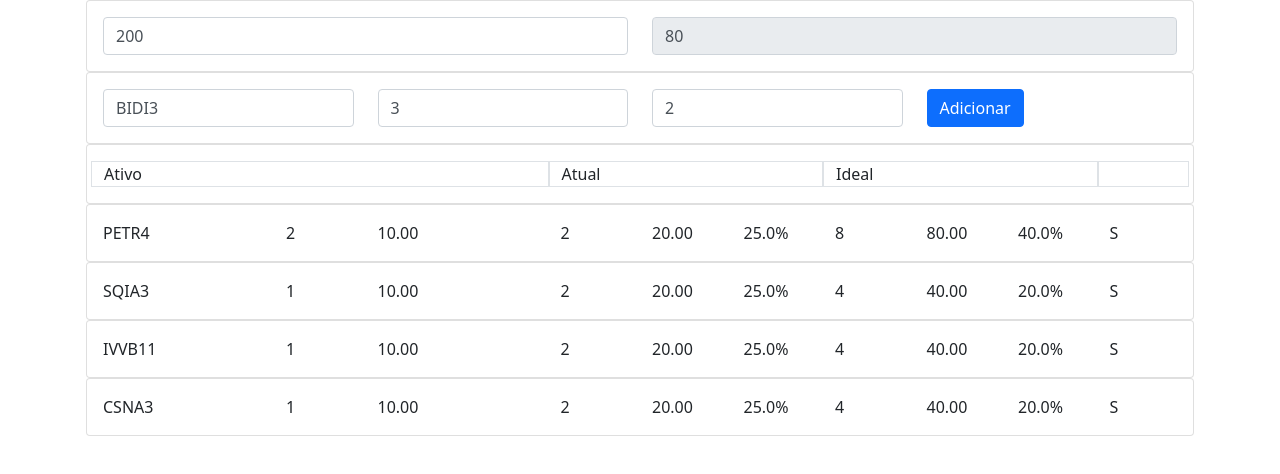
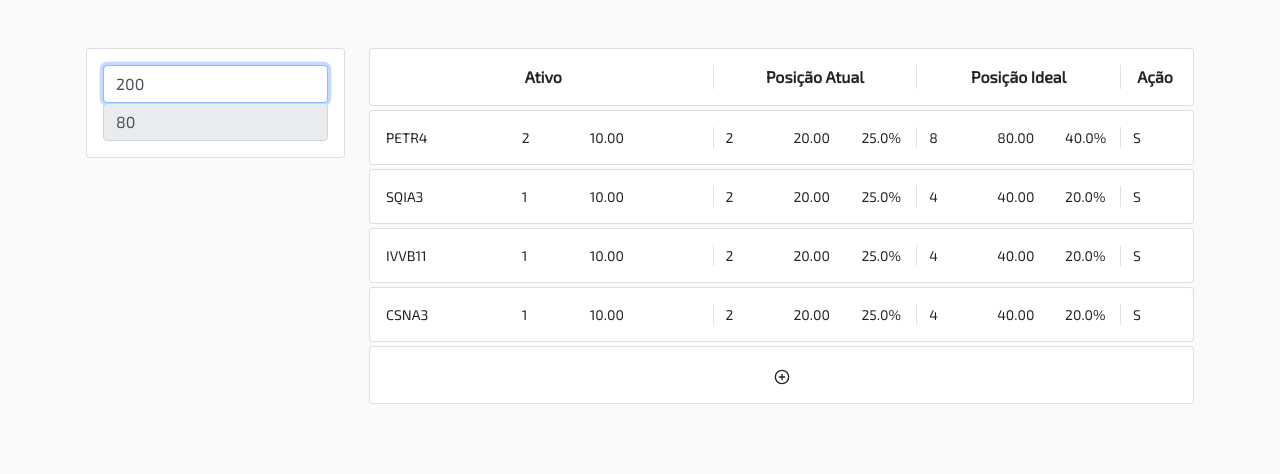
Before and after one commit to danjsillva/planilhapit-web, a React (Create React App) app: page / in a window 1280 px wide. Shown: the top 474 px of the page. Built offline with nearby package versions, Linux system fonts and the light colour scheme; the HTML template or start-up script is replaced by a standard one.

Commit message:
feat: adicionado estilos tabelas e modal

```diff
--- a/package.json
+++ b/package.json
@@ -9,6 +9,7 @@
     "axios": "^0.19.2",
     "react": "^16.13.1",
     "react-dom": "^16.13.1",
+    "react-icons": "^3.10.0",
     "react-scripts": "3.4.1",
     "recoil": "^0.0.8"
   },
--- a/src/App.js
+++ b/src/App.js
@@ -4,12 +4,21 @@
 import AssetForm from './components/AssetForm'
 import AssetsTable from './components/AssetsTable'
 
+import './style.css'
+
 const App = () => {
   return (
     <RecoilRoot>
-      <AssetForm />
-
-      <AssetsTable />
+      <div className="container">
+        <div className="row mt-5">
+          <div className="col-3">
+            <AssetForm />
+          </div>
+          <div className="col-9">
+            <AssetsTable />
+          </div>
+        </div>
+      </div>
     </RecoilRoot>
   );
 }
--- a/src/components/AssetForm.js
+++ b/src/components/AssetForm.js
@@ -19,37 +19,16 @@
     }
 
     return (
-        <div className="container">
+        <div className="">
             <div className="card card-body">
                 <div className="row">
-                    <div className="col">
-                        <input value={saldo} onChange={e => setSaldo(e.target.value)} className="form-control" />
+                    <div className="col-12">
+                        <input value={saldo} onChange={e => setSaldo(e.target.value)} className="form-control" autoFocus />
                     </div>
-                    <div className="col">
+                    <div className="col-12">
                         <input value={acoes.reduce((total, acao) => total + (acao.preco * acao.quant), 0)} className="form-control" readOnly />
                     </div>
                 </div>
-
-
-            </div>
-
-            <div className="card card-body">
-                <form onSubmit={handleSubmitForm}>
-                    <div className="row">
-                        <div className="col">
-                            <input value={acao.nome} onChange={e => setAcao({ ...acao, nome: e.target.value})} className="form-control" />
-                        </div>
-                        <div className="col">
-                            <input value={acao.nota} onChange={e => setAcao({ ...acao, nota: e.target.value})} className="form-control" />
-                        </div>
-                        <div className="col">
-                            <input value={acao.quant} onChange={e => setAcao({ ...acao, quant: e.target.value})} className="form-control" />
-                        </div>
-                        <div className="col">
-                            <button type="submit" className="btn btn-primary">Adicionar</button>
-                        </div>
-                    </div>
-                </form>
             </div>
         </div>
     )
--- /dev/null
+++ b/src/components/AssetModal.js
@@ -0,0 +1,59 @@
+import React, { useState } from 'react'
+import { useRecoilState } from "recoil";
+import axios from 'axios'
+
+import { saldoState, acoesState } from '../store/atoms'
+
+const AssetForm = () => {
+    const [acao, setAcao] = useState({ nome: 'BIDI3', nota: 3, quant: 2, preco: 0 })
+    const [saldo, setSaldo] = useRecoilState(saldoState);
+    const [acoes, setAcoes] = useRecoilState(acoesState);
+
+    const handleSubmitForm = async (event) => {
+        event.preventDefault()
+
+        const response = (await axios.get(`https://blxskdikk0.execute-api.sa-east-1.amazonaws.com/dev/quotation?label=${acao.nome}`)).data
+
+        setAcoes([...acoes, { ...acao, preco: response[acao.nome].price }])
+        setAcao({ nome: '', nota: 0, quant: 0 })
+    }
+
+    return (
+        <div className="modal" id="assetModal">
+            <div className="modal-dialog modal-lg">
+                <div className="modal-content">
+                    <div className="modal-header">
+                        <h5 className="modal-title">Adicionar ativo</h5>
+
+                        <button type="button" className="close" data-dismiss="modal">
+                            <span aria-hidden="true">&times;</span>
+                        </button>
+                    </div>
+
+                    <div className="modal-body">
+                        <form onSubmit={handleSubmitForm}>
+                            <div className="row">
+                                <div className="col">
+                                    <input value={acao.nome} onChange={e => setAcao({ ...acao, nome: e.target.value})} className="form-control" />
+                                </div>
+                                <div className="col">
+                                    <input value={acao.nota} onChange={e => setAcao({ ...acao, nota: e.target.value})} className="form-control" />
+                                </div>
+                                <div className="col">
+                                    <input value={acao.quant} onChange={e => setAcao({ ...acao, quant: e.target.value})} className="form-control" />
+                                </div>
+                            </div>
+                        </form>
+                    </div>
+
+                    <div className="modal-footer">
+                        <button type="button" className="btn btn-secondary" data-dismiss="modal">Fechar</button>
+                        <button type="button" className="btn btn-primary">Salvar alterações</button>
+                    </div>
+                </div>
+            </div>
+        </div>
+    )
+}
+
+export default AssetForm
--- a/src/components/AssetsTable.js
+++ b/src/components/AssetsTable.js
@@ -1,5 +1,8 @@
 import React from 'react'
 import { useRecoilState } from "recoil";
+import { FiPlusCircle } from 'react-icons/fi'
+
+import AssetModal from './AssetModal'
 
 import { saldoState, acoesState } from '../store/atoms'
 
@@ -31,32 +34,42 @@
     }
 
     return (
-        <div className="container">
-            <div className="card card-body">
+        <div className="">
+            <AssetModal />
+
+            <div className="card card-body font-weight-bold">
                 <div className="row">
-                    <div className="col-5 border">Ativo</div>
-                    <div className="col-3 border">Atual</div>
-                    <div className="col-3 border">Ideal</div>
-                    <div className="col-1 border"></div>
+                    <div className="col-5 border-right text-center">Ativo</div>
+                    <div className="col-3 border-right text-center">Posição Atual</div>
+                    <div className="col-3 border-right text-center">Posição Ideal</div>
+                    <div className="col-1 text-center">Ação</div>
                 </div>
             </div>
 
             {acoes.map(acao => (
-                <div key={acao.nome} className="card card-body">
+                <div key={acao.nome} className="card card-body pointer mt-1">
                     <div className="row">
-                        <div className="col-2">{handleGetAcao(acao.nome).nome}</div>
-                        <div className="col-1">{handleGetAcao(acao.nome).nota}</div>
-                        <div className="col-2">{handleGetAcao(acao.nome).preco}</div>
-                        <div className="col">{handleGetAcao(acao.nome).quantAtual}</div>
-                        <div className="col">{handleGetAcao(acao.nome).totalAtual}</div>
-                        <div className="col">{handleGetAcao(acao.nome).percentAtual}%</div>
-                        <div className="col">{handleGetAcao(acao.nome).quantIdeal}</div>
-                        <div className="col">{handleGetAcao(acao.nome).totalIdeal}</div>
-                        <div className="col">{handleGetAcao(acao.nome).percentIdeal}%</div>
-                        <div className="col">{handleGetAcao(acao.nome).status}</div>
+                        <small className="col-2">{handleGetAcao(acao.nome).nome}</small>
+                        <small className="col-1">{handleGetAcao(acao.nome).nota}</small>
+                        <small className="col-2 border-right">{handleGetAcao(acao.nome).preco}</small>
+                        <small className="col-1">{handleGetAcao(acao.nome).quantAtual}</small>
+                        <small className="col-1">{handleGetAcao(acao.nome).totalAtual}</small>
+                        <small className="col-1 border-right">{handleGetAcao(acao.nome).percentAtual}%</small>
+                        <small className="col-1">{handleGetAcao(acao.nome).quantIdeal}</small>
+                        <small className="col-1">{handleGetAcao(acao.nome).totalIdeal}</small>
+                        <small className="col-1 border-right">{handleGetAcao(acao.nome).percentIdeal}%</small>
+                        <small className="col-1">{handleGetAcao(acao.nome).status}</small>
                     </div>
                 </div>
             ))}
+
+            <div className="card card-body pointer mt-1" data-toggle="modal" data-target="#assetModal">
+                <div className="row">
+                    <div className="col text-center">
+                        <FiPlusCircle />
+                    </div>
+                </div>
+            </div>
         </div>
     )
 }
--- /dev/null
+++ b/src/style.css
@@ -0,0 +1,8 @@
+body {
+    font-family: 'Exo 2', sans-serif;
+    background-color: #fafafa;
+}
+
+.pointer {
+    cursor: pointer;
+}
```
Also changed, not shown: 1 other file (tests, documents, lock files or other folders).
